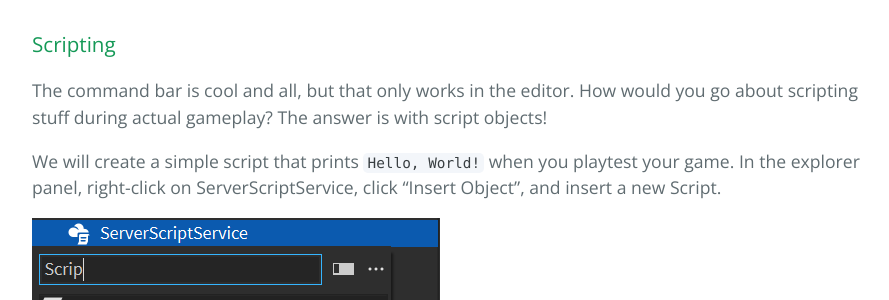
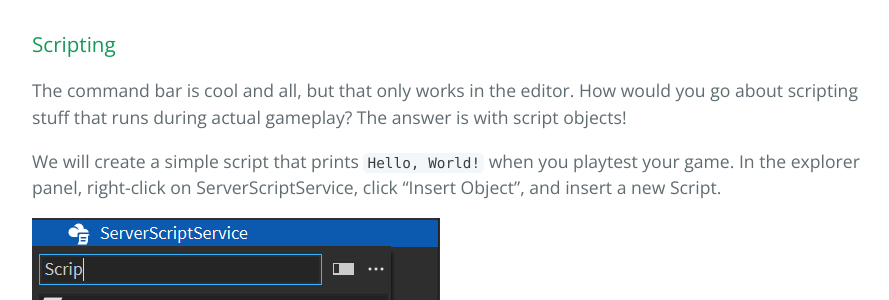
Before and after one commit to learning-software-engineering/learning-software-engineering.github.io, a Jekyll site: the page built from Topics/Tech_Stacks/ROBLOX_Intro.md, in a window 1280 px wide and 900 px high, scrolled down 8523 px. Shown: the part 182-482 px from the top of the window, without its empty margins (192-1081 px from the left). Built offline with Jekyll 4.4.1, drawn with Linux system fonts in a browser that asks for light colours; our own code applies the rules of GitHub Pages for plain Markdown files; some of the changed lines change nothing that is shown.

Commit message:
bug fixes

```diff
--- a/Topics/Tech_Stacks/ROBLOX_Intro.md
+++ b/Topics/Tech_Stacks/ROBLOX_Intro.md
@@ -64,7 +64,7 @@
 
 ![workspace](ROBLOX_Intro_images/workspace.png)
 
-Look familiar? It's just everything currently in the game's playable area! The Camera refers to the main camera used when playing the game, the Baseplate is the giant grey block that forms the ground, and Terrain is the base object for any terrain in your game (we will ignore this for now, head to [Further Reading](#further-reading) if you want to know more).
+Look familiar? It's just everything currently in the game's playable area! The Camera refers to the main camera used when playing the game, the Baseplate is the giant grey block that forms the ground, and Terrain is the base object for any terrain in your game (we will ignore this for now, head to [Further Reading](#further-reading-section) if you want to know more).
 
 ### The Properties Panel
 Select the Baseplate in the explorer and go to its properties.
@@ -90,7 +90,7 @@
 
 ## Getting Started with Your First ROBLOX Experience <a id="getting-started-section"></a>
 ### Scripting
-The command bar is cool and all, but that only works in the editor. How would you go about scripting stuff during actual gameplay? The answer is with script objects!
+The command bar is cool and all, but that only works in the editor. How would you go about scripting stuff that runs during actual gameplay? The answer is with script objects!
 
 We will create a simple script that prints `Hello, World!` when you playtest your game. In the explorer panel, right-click on ServerScriptService, click "Insert Object", and insert a new Script.
 
@@ -176,7 +176,7 @@
 
 We could group all the killbricks into a folder and use [GetChildren](https://create.roblox.com/docs/reference/engine/classes/Instance#GetChildren) to iterate over them, but this limits how you can structure the workspace.
 
-Another option is to tag each killbrick then use [Collection Service](https://create.roblox.com/docs/reference/engine/classes/CollectionService) to iterate over them. This is beyond the scope of this tutorial, however, but I'll leave a link in [Further Reading](#further-reading).
+Another option is to tag each killbrick then use [Collection Service](https://create.roblox.com/docs/reference/engine/classes/CollectionService) to iterate over them. This is beyond the scope of this tutorial, however, but I'll leave a link in [Further Reading](#further-reading-section).
 
 ### Customizing the Player's Spawn Point
 If you haven't noticed yet, every time you playtest your game your player spawns at the centre of the baseplate. This is because we haven't added our own [SpawnLocation](https://create.roblox.com/docs/reference/engine/classes/SpawnLocation) object yet. A SpawnLocation is essentially a special part that acts as your player's spawn point. It's rather self-explanatory.
```
